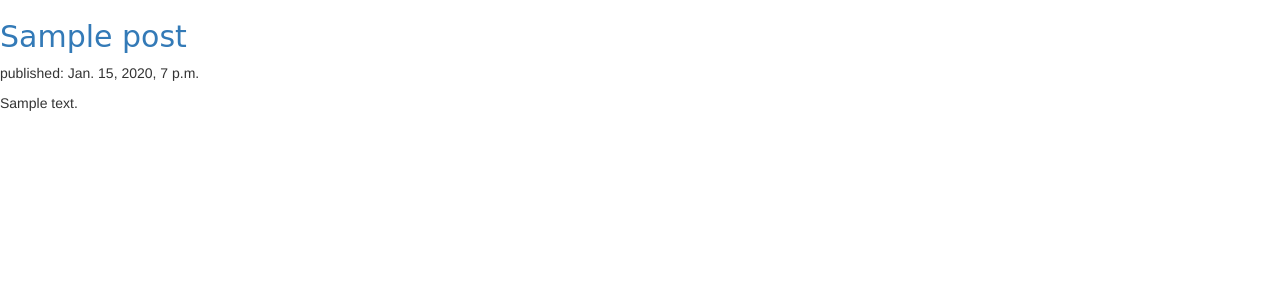
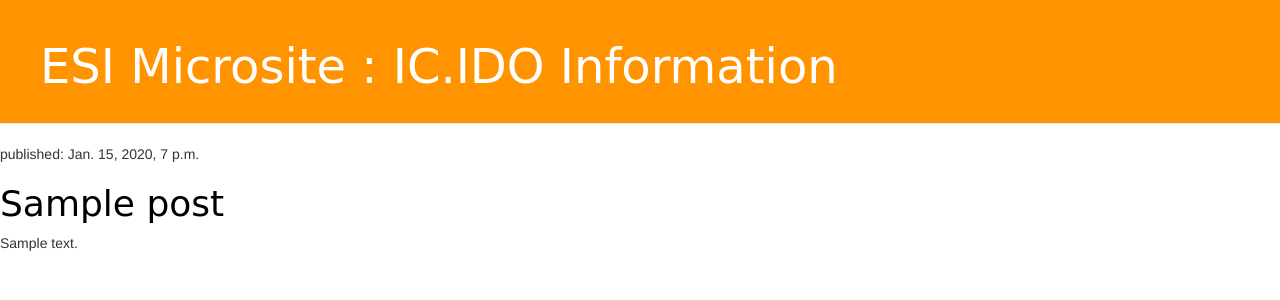
Before and after one commit to JensonSim/django-jbm, a Django app: template blog/templates/blog/post_list.html in a window 1280 px wide. Shown: the top 300 px of the page. Run offline with Django 3.2, Linux system fonts and the light colour scheme; the template is opened without the code that fills it: values that come from a table or form of the project are taken from there, others are empty; tables that the repository leaves empty hold one stand-in row (values such as "Sample post"); some libraries are stand-ins or nearby versions.

Commit message:
css copied html copied

```diff
--- a/blog/templates/blog/post_list.html
+++ b/blog/templates/blog/post_list.html
@@ -8,11 +8,14 @@
 </head>
 
 <body>
+        <div class="page-header">
+                <h1><a href="/">ESI Microsite : IC.IDO Information</a></h1>
+            </div>
 {% for post in posts %}
-    <div>
-        <h2 class="postTitle"><a href="">{{ post.title }}</a></h2>
+    <div class="post">
         <p>published: {{ post.published_date }}</p>
-        <p class = "postText">{{ post.text|linebreaksbr }}</p>
+        <h1><a href="">{{ post.title }}</a></h1>
+        <p>{{ post.text|linebreaksbr }}</p>
     </div>
 {% endfor %}
 </body>
```
